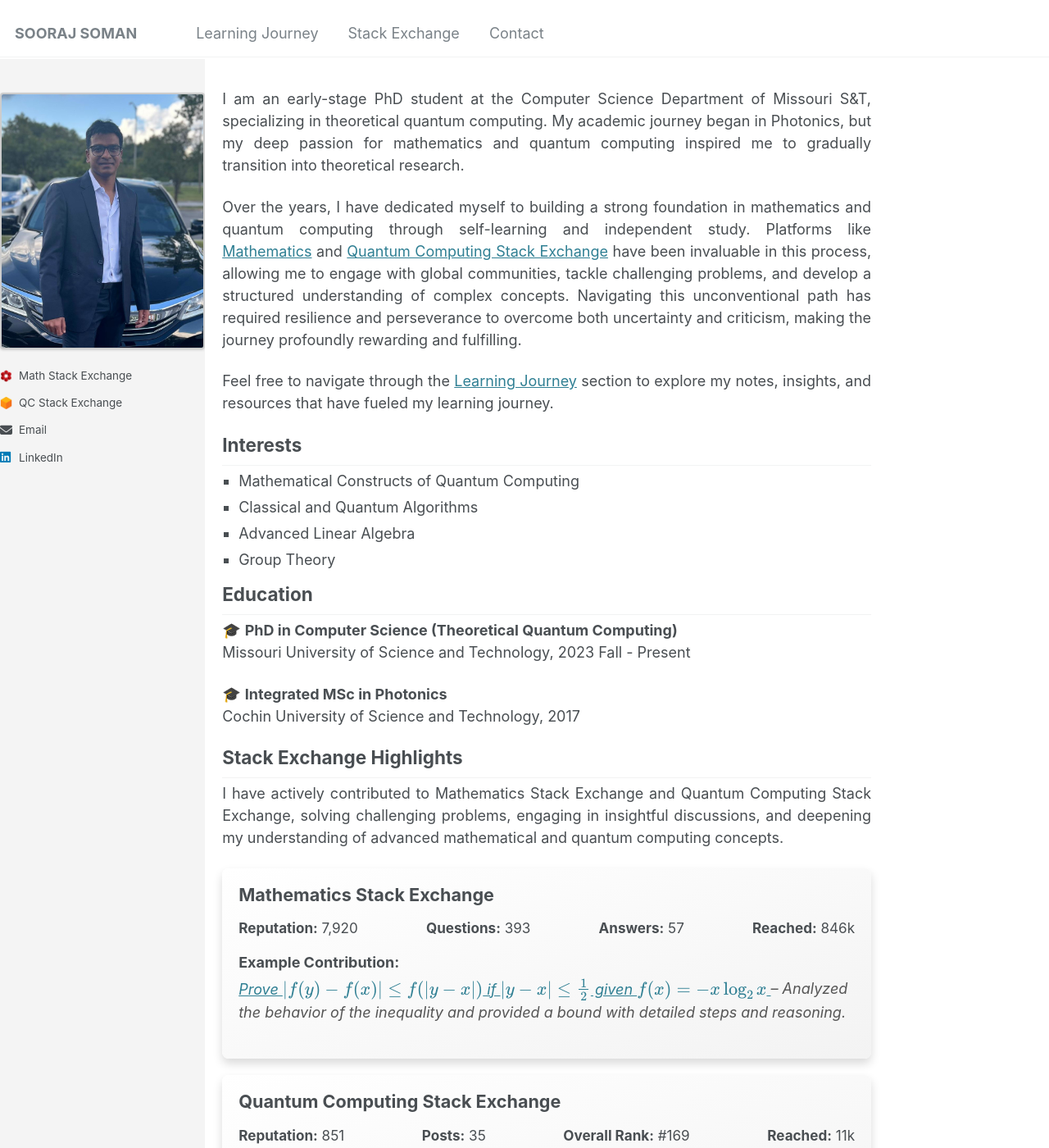
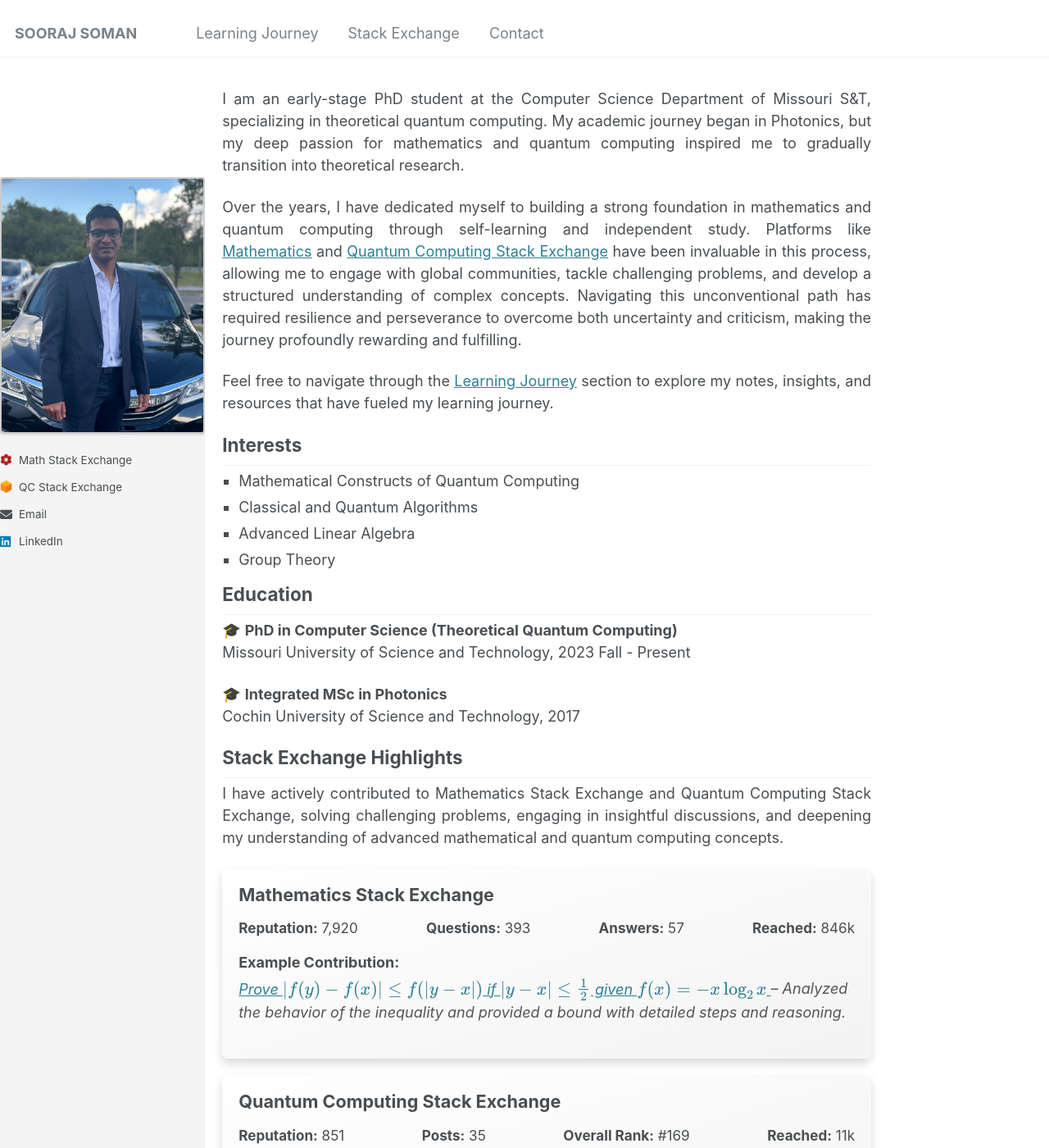
Before and after one commit to soorajss1729/soorajss1729.github.io, a Jekyll site: the page built from _pages/about.md, in a window 1280 px wide and 1400 px high. Shown: the whole window at 82% size. Built offline with Jekyll 4.4.1, drawn with Linux system fonts in a browser that asks for light colours.

Commit message:
Update _sidebar.scss

```diff
--- a/_sass/_sidebar.scss
+++ b/_sass/_sidebar.scss
@@ -78,8 +78,8 @@
 .sidebar {
   width: 800px;
   background-color: #f4f4f4; /* Light background for the sidebar */
-  padding-top: 2.3em; /*2.3em;*/
-  margin-top:2em;
+  padding-top: 0em; /*2.3em;*/
+  margin-top:10em;
   margin-left: 0em;
   padding-left: 0em;
   padding-right: 0;
```
